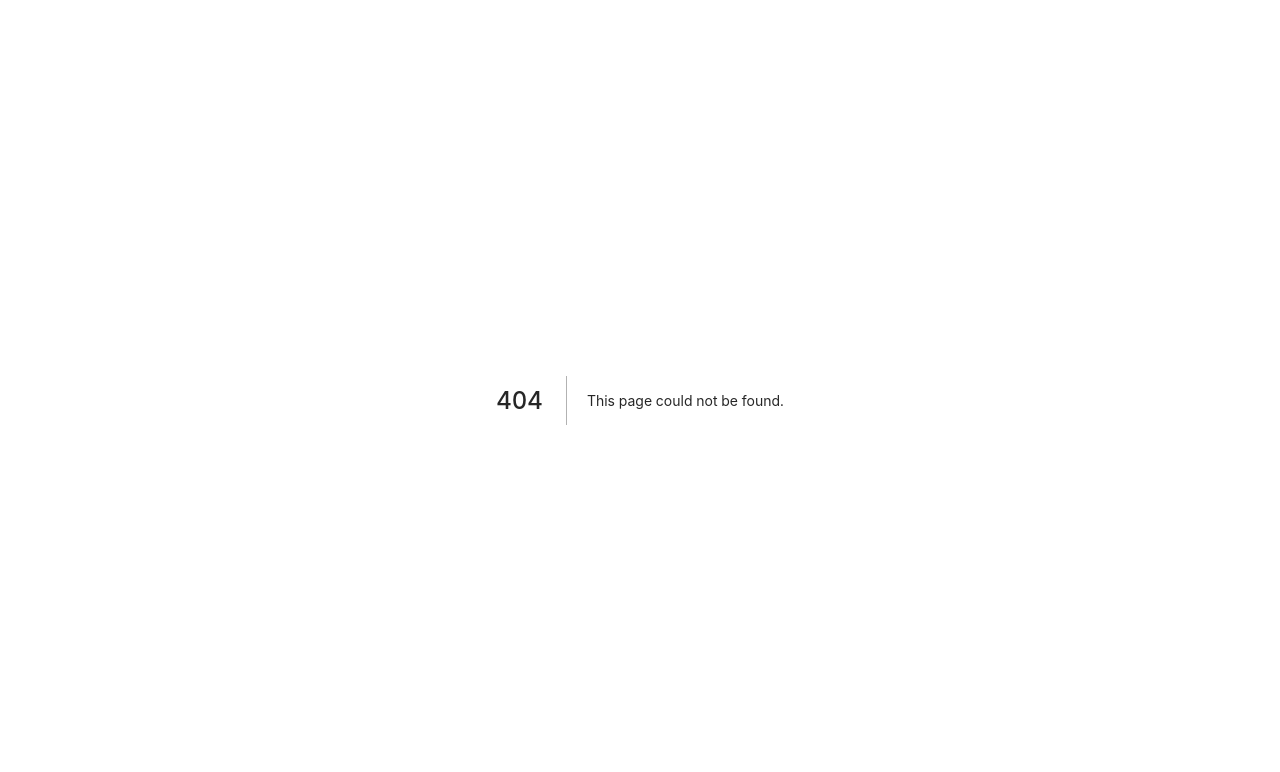
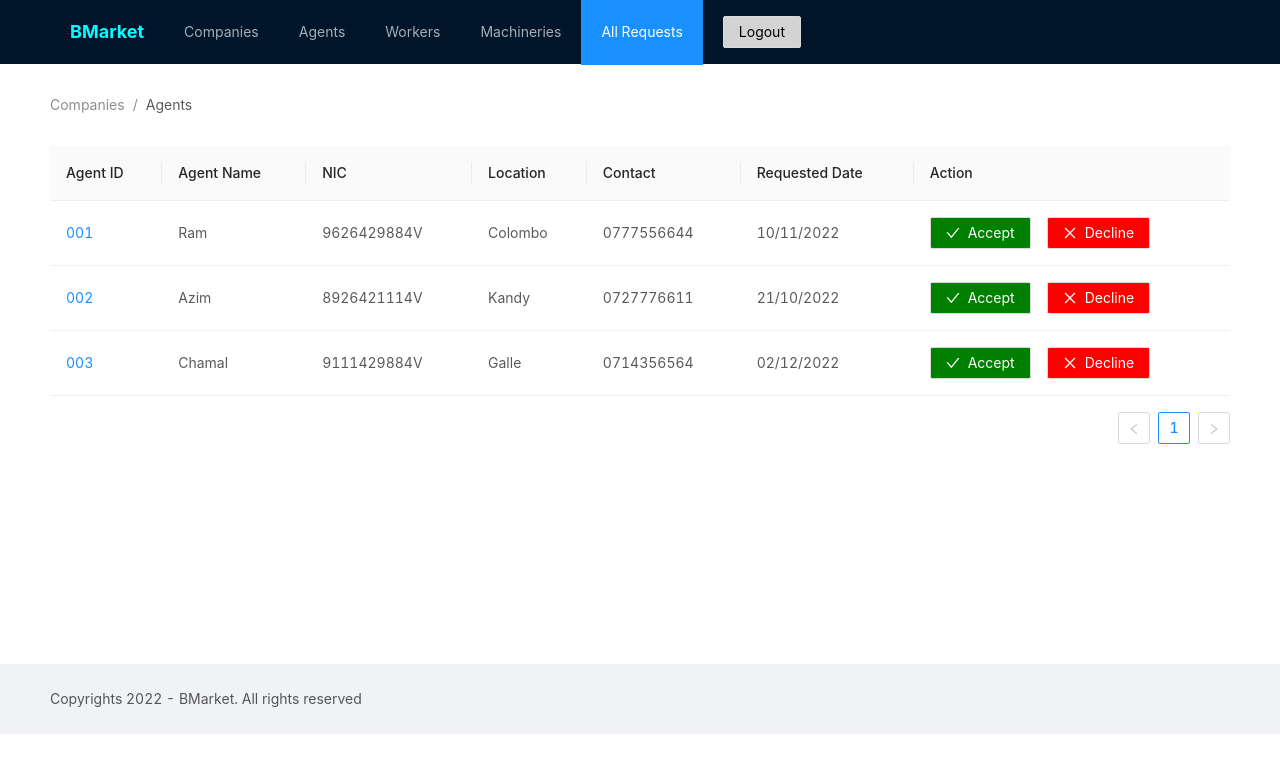
Before and after one commit to Mahasmm/BMarket, a Next.js app: page /admin/requests in a window 1280 px wide. Before the commit this address had no page. Shown: the top 772 px of the page. Built offline with nearby package versions, Linux system fonts and the light colour scheme.

Commit message:
add agent and request table contents

```diff
--- /dev/null
+++ b/src/page-components/admin/agents/admin.module.less
@@ -0,0 +1,29 @@
+.bodyContainer {
+  padding: 0px 50px;
+  margin-right: auto;
+  margin-left: auto;
+  min-height: 600px;
+}
+
+.deleteBtn {
+  background-color: red;
+  color: white;
+}
+
+.addBtn {
+  margin: 10px 50px;
+  float: right;
+  background-color: green;
+  color: white;
+}
+
+.logoutBtn {
+  background-color: lightgray;
+  color: black;
+}
+
+.brand {
+  color: cyan;
+  font-size: large;
+  font-weight: bold;
+}
--- /dev/null
+++ b/src/page-components/admin/requests/admin.module.less
@@ -0,0 +1,34 @@
+.bodyContainer {
+  padding: 0px 50px;
+  margin-right: auto;
+  margin-left: auto;
+  min-height: 600px;
+}
+
+.successBtn {
+  background-color: green;
+  color: white;
+}
+
+.deleteBtn {
+  background-color: red;
+  color: white;
+}
+
+.addBtn {
+  margin: 10px 50px;
+  float: right;
+  background-color: green;
+  color: white;
+}
+
+.logoutBtn {
+  background-color: lightgray;
+  color: black;
+}
+
+.brand {
+  color: cyan;
+  font-size: large;
+  font-weight: bold;
+}
--- /dev/null
+++ b/src/page-components/admin/requests/requests.tsx
@@ -0,0 +1,44 @@
+import { Button, Layout, Menu, Breadcrumb } from 'antd';
+import React from 'react';
+import styles from './admin.module.less';
+import { RequestsTable } from './requestsTable';
+
+const { Header, Footer, Content } = Layout;
+
+export const requests = () => (
+  <Layout>
+    <Header>
+      <Menu mode="horizontal" defaultSelectedKeys={['requests']} theme="dark">
+        <Menu.Item disabled>
+          {' '}
+          <span className={styles.brand}>BMarket</span>{' '}
+        </Menu.Item>
+        <Menu.Item key="company"> Companies </Menu.Item>
+        <Menu.Item key="agent"> Agents </Menu.Item>
+        <Menu.Item key="worker"> Workers </Menu.Item>
+        <Menu.Item key="machine"> Machineries </Menu.Item>
+        <Menu.Item key="requests"> All Requests </Menu.Item>
+        <Menu.Item key="logout">
+          {' '}
+          <Button className={styles.logoutBtn}>Logout</Button>{' '}
+        </Menu.Item>
+      </Menu>
+    </Header>
+
+    <body>
+      <Content>
+        <Breadcrumb style={{ margin: '30px 50px', float: 'left' }}>
+          <Breadcrumb.Item>
+            <a href="">Companies</a>
+          </Breadcrumb.Item>
+          <Breadcrumb.Item>
+            <a href="">Agents</a>
+          </Breadcrumb.Item>
+        </Breadcrumb>
+        <RequestsTable />
+      </Content>
+    </body>
+
+    <Footer>Copyrights 2022 - BMarket. All rights reserved</Footer>
+  </Layout>
+);
--- /dev/null
+++ b/src/page-components/admin/requests/requestsTable.tsx
@@ -0,0 +1,99 @@
+import { Space, Table, Button } from 'antd';
+import type { ColumnsType } from 'antd/es/table';
+import React from 'react';
+import styles from './admin.module.less';
+import { CheckOutlined, CloseOutlined } from '@ant-design/icons';
+
+interface DataType {
+  key: string;
+  agentId: string;
+  agentName: string;
+  NIC: string;
+  location: string;
+  contactNo: string;
+  reqDate: string;
+}
+
+const data: DataType[] = [
+  {
+    key: '1',
+    agentId: '001',
+    agentName: 'Ram',
+    NIC: '9626429884V',
+    location: 'Colombo',
+    contactNo: '0777556644',
+    reqDate: '10/11/2022',
+  },
+  {
+    key: '2',
+    agentId: '002',
+    agentName: 'Azim',
+    NIC: '8926421114V',
+    location: 'Kandy',
+    contactNo: '0727776611',
+    reqDate: '21/10/2022',
+  },
+  {
+    key: '3',
+    agentId: '003',
+    agentName: 'Chamal',
+    NIC: '9111429884V',
+    location: 'Galle',
+    contactNo: '0714356564',
+    reqDate: '02/12/2022',
+  },
+];
+
+const columns: ColumnsType<DataType> = [
+  {
+    title: 'Agent ID',
+    dataIndex: 'agentId',
+    key: 'agentId',
+    render: (text) => <a>{text}</a>,
+  },
+  {
+    title: 'Agent Name',
+    dataIndex: 'agentName',
+    key: 'agentName',
+  },
+  {
+    title: 'NIC',
+    dataIndex: 'NIC',
+    key: 'NIC',
+  },
+  {
+    title: 'Location',
+    dataIndex: 'location',
+    key: 'location',
+  },
+  {
+    title: 'Contact',
+    dataIndex: 'contactNo',
+    key: 'contactNo',
+  },
+  {
+    title: 'Requested Date',
+    dataIndex: 'reqDate',
+    key: 'reqDate',
+  },
+  {
+    title: 'Action',
+    key: 'action',
+    render: () => (
+      <Space size="middle">
+        <Button className={styles.successBtn} icon={<CheckOutlined />}>
+          Accept
+        </Button>
+        <Button className={styles.deleteBtn} icon={<CloseOutlined />}>
+          Decline
+        </Button>
+      </Space>
+    ),
+  },
+];
+
+export const RequestsTable = () => (
+  <div className={styles.bodyContainer}>
+    <Table columns={columns} dataSource={data} />
+  </div>
+);
--- /dev/null
+++ b/src/pages/admin/agents.tsx
@@ -0,0 +1,3 @@
+import { agents } from '../../page-components/admin/agents/agents';
+
+export default agents;
--- /dev/null
+++ b/src/pages/admin/requests.tsx
@@ -0,0 +1,3 @@
+import { requests } from '../../page-components/admin/requests/requests';
+
+export default requests;
```
Also changed, not shown: src/page-components/admin/agents/agents.tsx (added, +40 -0 lines), src/page-components/admin/agents/agentsTable.tsx (added, +99 -0 lines).
